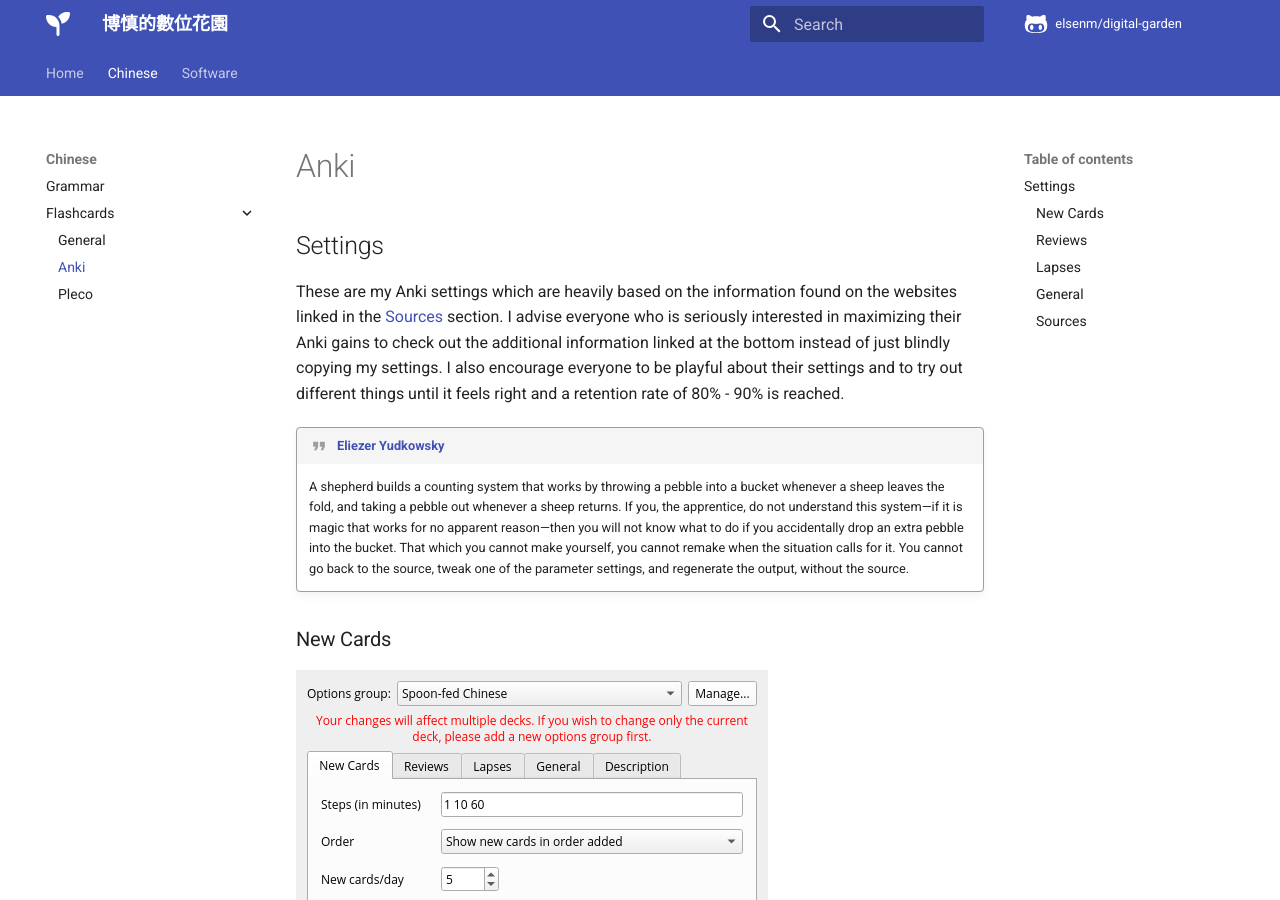
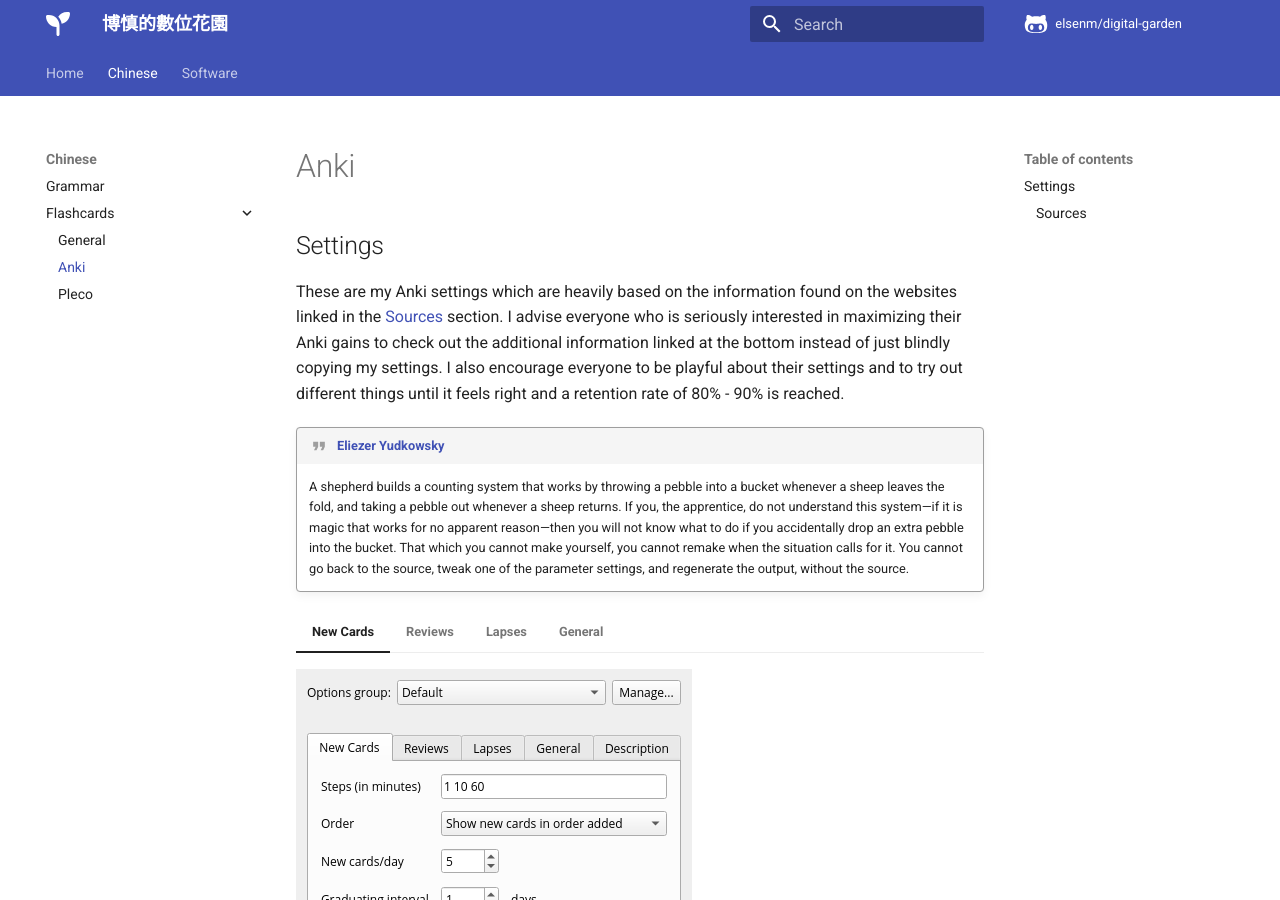
Before and after one commit to elsenm/digital-garden, an MkDocs documentation site: the page built from vimwiki/anki.md, in a window 1280 px wide and 900 px high. Built offline with MkDocs 1.6.1 and Material for MkDocs 9.7.7, drawn with Linux system fonts in a browser that asks for light colours; comment, search, counter and statistics services are not loaded.

Commit message:
Add tabbed element to Anki section and optimize images

```diff
--- a/mkdocs.yml
+++ b/mkdocs.yml
@@ -62,6 +62,7 @@ markdown_extensions:
     - pymdownx.inlinehilite
     - pymdownx.keys
     - pymdownx.superfences
+    - pymdownx.tabbed
 extra:
   social:
     - icon: fontawesome/brands/creative-commons-zero
--- a/vimwiki/anki.md
+++ b/vimwiki/anki.md
@@ -4,17 +4,18 @@ These are my Anki settings which are heavily based on the information found on t
 !!! quote "[Eliezer Yudkowsky](https://www.lesswrong.com/posts/fg9fXrHpeaDD6pEPL/truly-part-of-you)"
     A shepherd builds a counting system that works by throwing a pebble into a bucket whenever a sheep leaves the fold, and taking a pebble out whenever a sheep returns. If you, the apprentice, do not understand this system—if it is magic that works for no apparent reason—then you will not know what to do if you accidentally drop an extra pebble into the bucket. That which you cannot make yourself, you cannot remake when the situation calls for it. You cannot go back to the source, tweak one of the parameter settings, and regenerate the output, without the source.
 
-## New Cards
-![Anki New Cards](images/anki_new_cards.png)
 
-## Reviews
-![Anki Reviews](images/anki_reviews.png)
+=== "New Cards"
+    ![Anki New Cards](images/anki_new_cards.png)
 
-## Lapses
-![Anki Lapses](images/anki_lapses.png)
+=== "Reviews"
+    ![Anki Reviews](images/anki_reviews.png)
 
-## General
-![Anki General](images/anki_general.png)
+=== "Lapses"
+    ![Anki Lapses](images/anki_lapses.png)
+
+=== "General"
+    ![Anki General](images/anki_general.png)
 
 ## Sources
 * [Anki Manual](https://docs.ankiweb.net/)
```
Also changed, not shown: vimwiki/images/anki_general.png, vimwiki/images/anki_lapses.png, vimwiki/images/anki_new_cards.png, vimwiki/images/anki_reviews.png.
